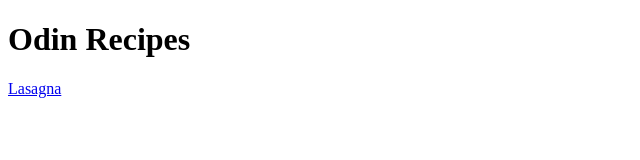
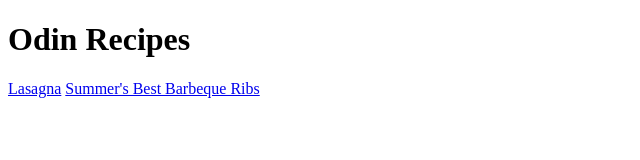
Before and after one commit to LexSnow/odin-recipes, a plain HTML site: page index.html in a window 1280 px wide. Shown: the whole page, without its empty margins (0-640 px from the left). Drawn offline with Linux system fonts and the light colour scheme.

Commit message:
Add a link to BBQ recipe

```diff
--- a/index.html
+++ b/index.html
@@ -10,6 +10,7 @@
 <body>
     <h1>Odin Recipes</h1>
     <a href="./recipes/lasagna.html">Lasagna</a>
+    <a href="./recipes/bbq">Summer's Best Barbeque Ribs</a>
 </body>
 
 </html>
```
